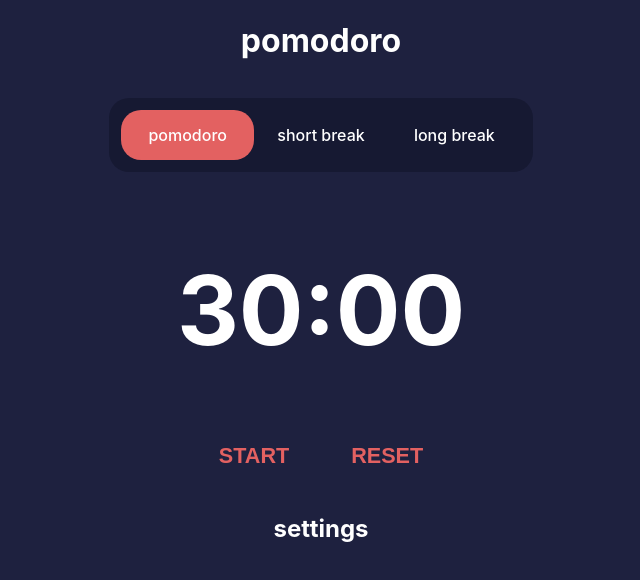
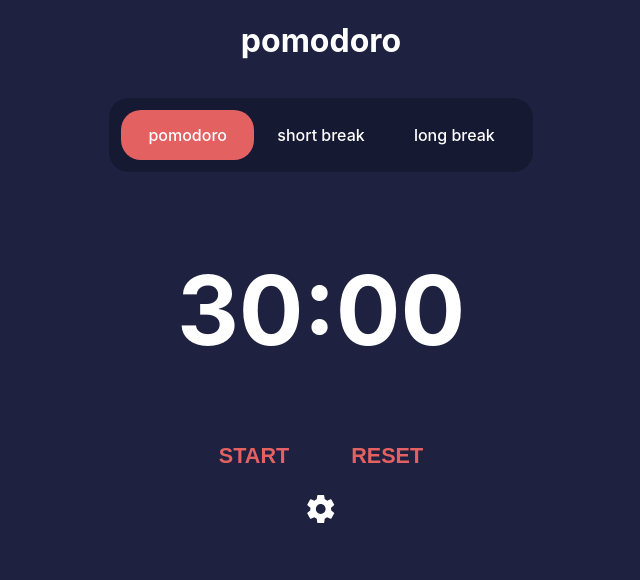
Before and after one commit to code-raushan/pomodoro, a React (Create React App) app: page / in a window 1280 px wide. Shown: the top 580 px of the page, without its empty margins (319-959 px from the left). Built offline with nearby package versions, Linux system fonts and the light colour scheme.

Commit message:
setting option included

```diff
--- a/src/App.js
+++ b/src/App.js
@@ -3,6 +3,7 @@ import "./App.css";
 import GlobalContext from "./Context";
 import Modes from "./components/Modes";
 import Timer from "./components/Timer";
+import Settings from "./components/Settings";
 function App() {
   const [mode, setMode] = useState("pomodoro");
   const [pomodoroTime, setPomodoroTime]=useState(30)
@@ -18,7 +19,7 @@ function App() {
         <h1 style={{ color: "white" }}>pomodoro</h1>
         <Modes />
         <Timer/>
-        <h2>settings</h2>
+        <Settings/>
       </div>
     </GlobalContext.Provider>
   );
--- /dev/null
+++ b/src/components/Settings.jsx
@@ -0,0 +1,13 @@
+import React, {useContext} from 'react'
+import iconSetting from '../assets/icon-setting.svg'
+import GlobalContext from '../Context'
+const Settings = () => {
+    const {setIsModalOpen}=useContext(GlobalContext)
+  return (
+    <div>
+        <img style={{cursor:'pointer'}} src={iconSetting} alt="settings" onClick={()=>setIsModalOpen(true)} />
+    </div>
+  )
+}
+
+export default Settings
```
